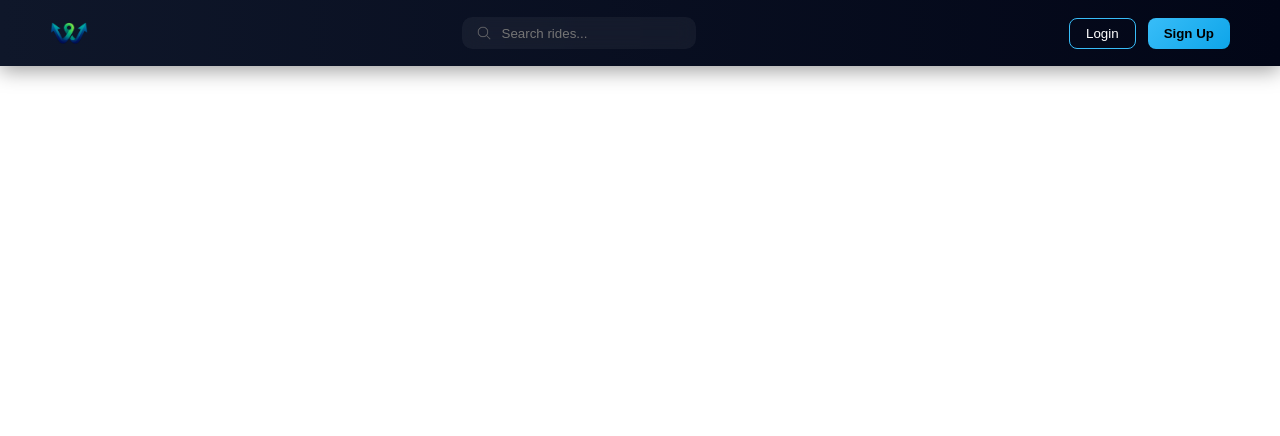
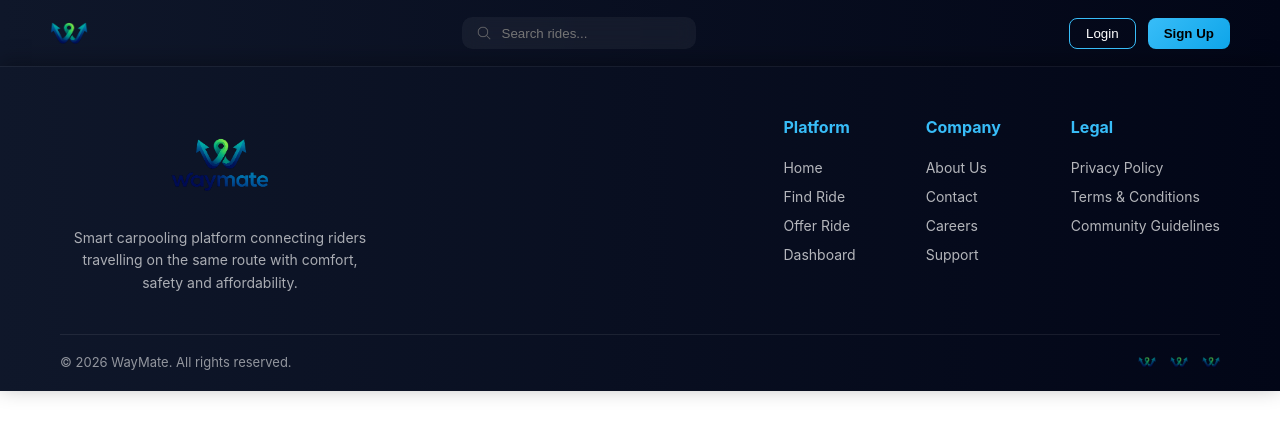
Before and after one commit to aswinbkk/waymate, a React (Vite) app in the folder frontend/: page / in a window 1280 px wide. Shown: the top 436 px of the page. Built offline with nearby package versions, Linux system fonts and the light colour scheme.

Commit message:
footer added

```diff
--- a/frontend/src/App.jsx
+++ b/frontend/src/App.jsx
@@ -1,11 +1,14 @@
 import React from "react";
 import Navbar from "./components/Navbar";
+import Footer from "./components/Footer";
 
 const App = () => {
   return (
-    <div>
+    <>
       <Navbar />
-    </div>
+
+      <Footer />
+    </>
   );
 };
 
--- /dev/null
+++ b/frontend/src/components/Footer.jsx
@@ -0,0 +1,175 @@
+import styled from "styled-components";
+
+const FooterContainer = styled.footer`
+  background: linear-gradient(90deg, #0f172a, #020617);
+  color: white;
+
+  padding: 50px 60px 20px;
+
+  border-top: 1px solid rgba(255,255,255,0.06);
+
+  box-shadow: 0 -4px 20px rgba(0,0,0,0.3);
+`;
+
+const FooterTop = styled.div`
+  display: flex;
+  justify-content: space-between;
+  align-items: flex-start;
+  gap: 50px;
+
+  flex-wrap: wrap;
+`;
+
+const BrandSection = styled.div`
+  max-width: 320px;
+  display: flex;
+  flex-direction: column;
+  align-items: center;
+  text-align: center;
+
+  img {
+    width: 100px;
+    margin-bottom: 10px;
+  }
+
+  p {
+    color: rgba(255,255,255,0.65);
+    line-height: 1.6;
+    font-size: 14px;
+  }
+`;
+
+const FooterLinks = styled.div`
+  display: flex;
+  gap: 70px;
+
+  flex-wrap: wrap;
+`;
+
+const LinkGroup = styled.div`
+  display: flex;
+  flex-direction: column;
+  gap: 12px;
+
+  h3 {
+    font-size: 16px;
+    margin-bottom: 10px;
+    color: #38bdf8;
+  }
+
+  a {
+    text-decoration: none;
+    color: rgba(255,255,255,0.7);
+    font-size: 14px;
+    transition: 0.3s;
+
+    &:hover {
+      color: #38bdf8;
+      transform: translateX(3px);
+    }
+  }
+`;
+
+const FooterBottom = styled.div`
+  margin-top: 40px;
+  padding-top: 18px;
+
+  border-top: 1px solid rgba(255,255,255,0.08);
+
+  display: flex;
+  justify-content: space-between;
+  align-items: center;
+
+  flex-wrap: wrap;
+  gap: 10px;
+
+  p {
+    color: rgba(255,255,255,0.55);
+    font-size: 13px;
+  }
+`;
+
+const SocialIcons = styled.div`
+  display: flex;
+  gap: 14px;
+
+  img {
+    width: 18px;
+    opacity: 0.7;
+    cursor: pointer;
+    transition: 0.3s;
+
+    &:hover {
+      opacity: 1;
+      transform: scale(1.1);
+    }
+  }
+`;
+
+const Footer = () => {
+  return (
+    <FooterContainer>
+
+      <FooterTop>
+
+        <BrandSection>
+          <img src="/waymate_full_logo.png" alt="WayMate Logo"/>
+
+          <p>
+            Smart carpooling platform connecting riders
+            travelling on the same route with comfort,
+            safety and affordability.
+          </p>
+        </BrandSection>
+
+        <FooterLinks>
+
+          <LinkGroup>
+            <h3>Platform</h3>
+
+            <a href="/">Home</a>
+            <a href="/find">Find Ride</a>
+            <a href="/create">Offer Ride</a>
+            <a href="/dashboard">Dashboard</a>
+          </LinkGroup>
+
+          <LinkGroup>
+            <h3>Company</h3>
+
+            <a href="/">About Us</a>
+            <a href="/">Contact</a>
+            <a href="/">Careers</a>
+            <a href="/">Support</a>
+          </LinkGroup>
+
+          <LinkGroup>
+            <h3>Legal</h3>
+
+            <a href="/">Privacy Policy</a>
+            <a href="/">Terms & Conditions</a>
+            <a href="/">Community Guidelines</a>
+          </LinkGroup>
+
+        </FooterLinks>
+
+      </FooterTop>
+
+      <FooterBottom>
+
+        <p>
+          © 2026 WayMate. All rights reserved.
+        </p>
+
+        <SocialIcons>
+          <img src="/waymate_standalone_icon.png" alt="facebook" />
+          <img src="/waymate_standalone_icon.png" alt="instagram" />
+          <img src="/waymate_standalone_icon.png" alt="twitter" />
+        </SocialIcons>
+
+      </FooterBottom>
+
+    </FooterContainer>
+  );
+};
+
+export default Footer;
--- a/frontend/src/components/NavBar.jsx
+++ b/frontend/src/components/NavBar.jsx
@@ -1,5 +1,4 @@
 import styled from "styled-components";
-
 
 const NavbarContainer = styled.nav`
   display: flex;
--- a/frontend/src/index.css
+++ b/frontend/src/index.css
@@ -1,6 +1,11 @@
-*{
-    margin: 0;
-    padding: 0;
+* {
+  margin: 0;
+  padding: 0;
+  box-sizing: border-box;
+}
+
+body {
+  font-family: 'Inter', sans-serif;
 }
 
 img{
```
